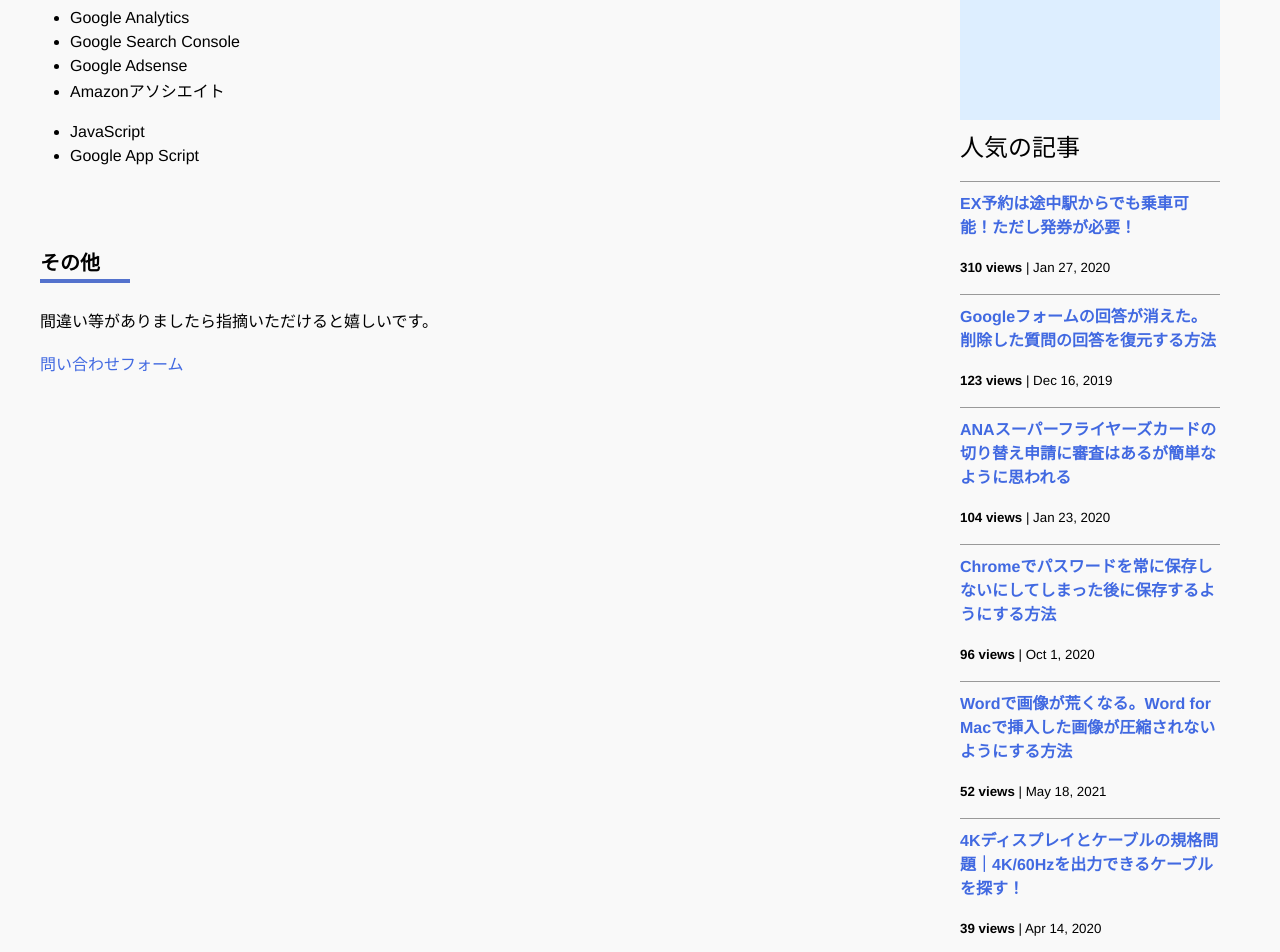
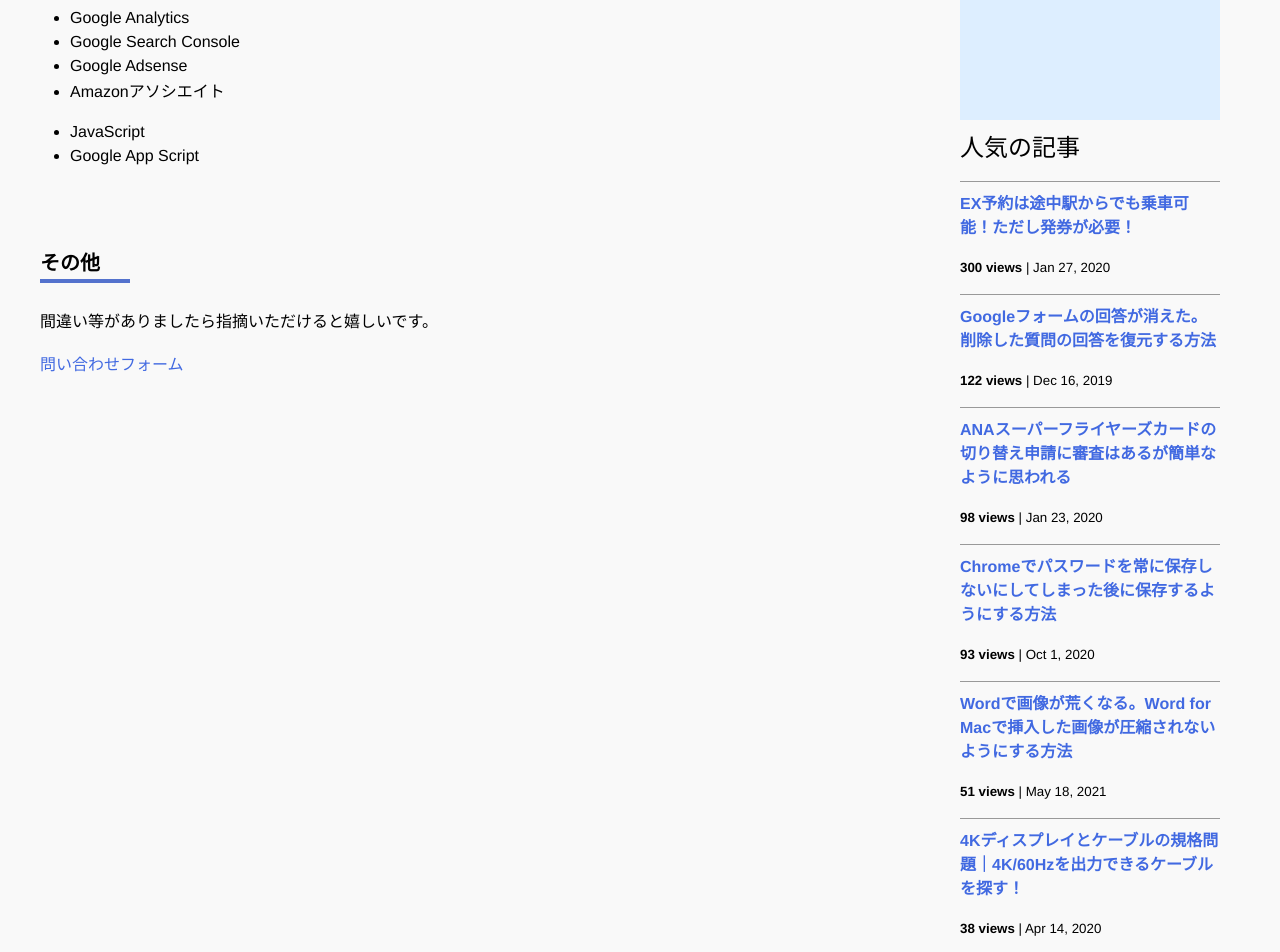
Before and after one commit to iwanaminami/shoyaiwaname, a Jekyll site: the page built from about.markdown, in a window 1280 px wide and 1400 px high, scrolled down 693 px. Shown: the top 952 px of the window. Built offline with Jekyll 4.4.1, drawn with Linux system fonts in a browser that asks for light colours; nearby versions of some CDN libraries; comment, search, counter and statistics services are not loaded; some of the changed text lies outside the part shown.

Commit message:
chore(ga): update _data/popularposts.yml 20250929-0052

```diff
--- a/_data/popularposts.yml
+++ b/_data/popularposts.yml
@@ -1,17 +1,17 @@
 side:
-  - view: 310
+  - view: 300
     url: "/2020/01/27/ex-rideontheway.html"
-  - view: 123
+  - view: 122
     url: "/2019/12/16/restore-googleform.html"
-  - view: 104
+  - view: 98
     url: "/2020/01/23/sfc-judge.html"
-  - view: 96
+  - view: 93
     url: "/2020/10/01/googlepassword.html"
-  - view: 52
+  - view: 51
     url: "/2021/05/18/image-compression-word.html"
-  - view: 39
+  - view: 38
     url: "/2020/04/14/4kcable.html"
-  - view: 28
+  - view: 24
     url: "/2019/12/16/googleform-answers.html"
-  - view: 19
+  - view: 18
     url: "/2020/01/23/sfcgold.html"
```
